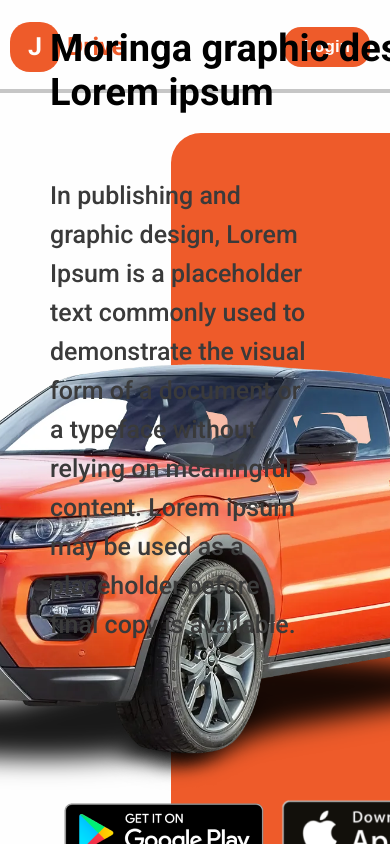
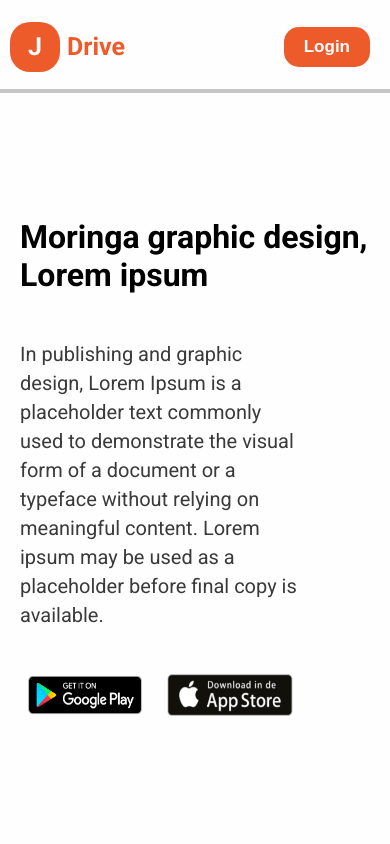
Before and after one commit to james-muriithi/j-drive, a plain HTML site: page index.html in a window 390 px wide. Drawn offline with Linux system fonts and the light colour scheme.

Commit message:
hero responsiveness

```diff
--- a/css/style.css
+++ b/css/style.css
@@ -116,6 +116,7 @@ header .push-right .btn-login:hover {
     }
     header .push-right .btn-login {
         padding: 10px 30px;
+        border-radius: 15px;
     }
 }
 
@@ -155,7 +156,7 @@ header .push-right .btn-login:hover {
 
 #hero .hero-title{
     padding-bottom: 30px;
-    font-size: 38px;
+    font-size: 40px;
     margin-top: 0px;
 }
 
@@ -173,7 +174,10 @@ header .push-right .btn-login:hover {
 #hero .download-buttons{
     margin-top: 150px;
 }
-
+#hero .download-buttons img{
+    width: 200px;
+    margin-right: 20px;
+}
 #hero .orange-rectangle{
     position: absolute;
     right: -15px;
@@ -185,12 +189,95 @@ header .push-right .btn-login:hover {
     display: flex;
     align-items: center;
     z-index: 2;
+    transition: all 0.2s linear;
 }
 
 #hero .orange-rectangle img{
     max-height: 700px;
     max-width: 800px;
     transform: translateX(-400px) translateY(50px);
+}
+/* hero responsiveness */
+@media screen and (max-width: 1215px) {
+    #hero .orange-rectangle img{
+        max-height: 600px;
+        max-width: 700px;
+        transform: translateX(-300px) translateY(50px);
+    }
+}
+
+@media screen and (max-width: 1080px) {
+    #hero .orange-rectangle{
+        right: -15px;
+        top: 100px;
+        height: 100%;
+        width: 330px;
+    }
+    #hero .download-buttons{
+        margin-top: 100px;
+    }
+    #hero .download-buttons img{
+        width: 170px;
+    }
+    #hero .orange-rectangle img{
+        max-height: 500px;
+        max-width: 600px;
+        transform: translateX(-200px) translateY(50px);
+    }
+}
+
+@media screen and (max-width: 900px) {
+    #hero .orange-rectangle{
+        display: none;
+    }
+    #hero .hero-description{
+        width: 80%;
+    }
+}
+
+@media screen and (max-width: 768px) {
+    #hero .download-buttons{
+        margin-top: 40px;
+    }
+    #hero .hero-title{
+        padding-bottom: 20px;
+        font-size: 34px;
+        margin-top: 0px;
+    }
+
+    #hero .hero-description>p{
+        font-size: 22px;
+        line-height: 33px;
+    }
+    #hero .download-buttons img{
+        width: 130px;
+        height: 50px;
+        margin-right: 15px;
+    }
+}
+
+@media screen and (max-width: 511px) {
+    #hero .download-buttons{
+        margin-top: 40px;
+    }
+    #hero .hero-title{
+        padding-bottom: 20px;
+        font-size: 32px;
+        margin-top: 0px;
+    }
+
+    #hero .hero-description>p{
+        font-size: 20px;
+        line-height: 29px;
+        font-weight: 400;
+        color: #3a3a3a;
+    }
+    #hero{
+        padding: 0px 20px 0 20px;
+    }
+    #hero .hero-title{
+        margin-top: 40px;
+    }
 }
 /* utilities */
 
```
